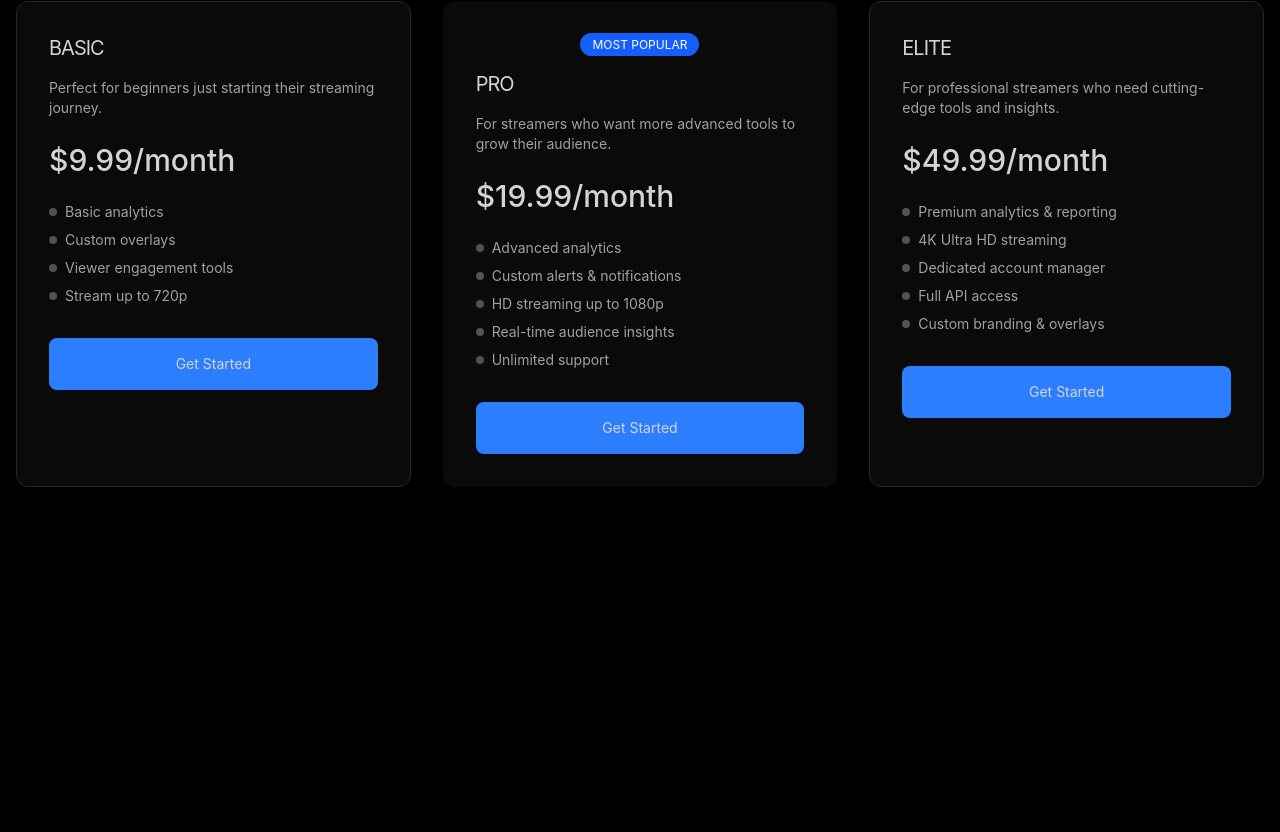
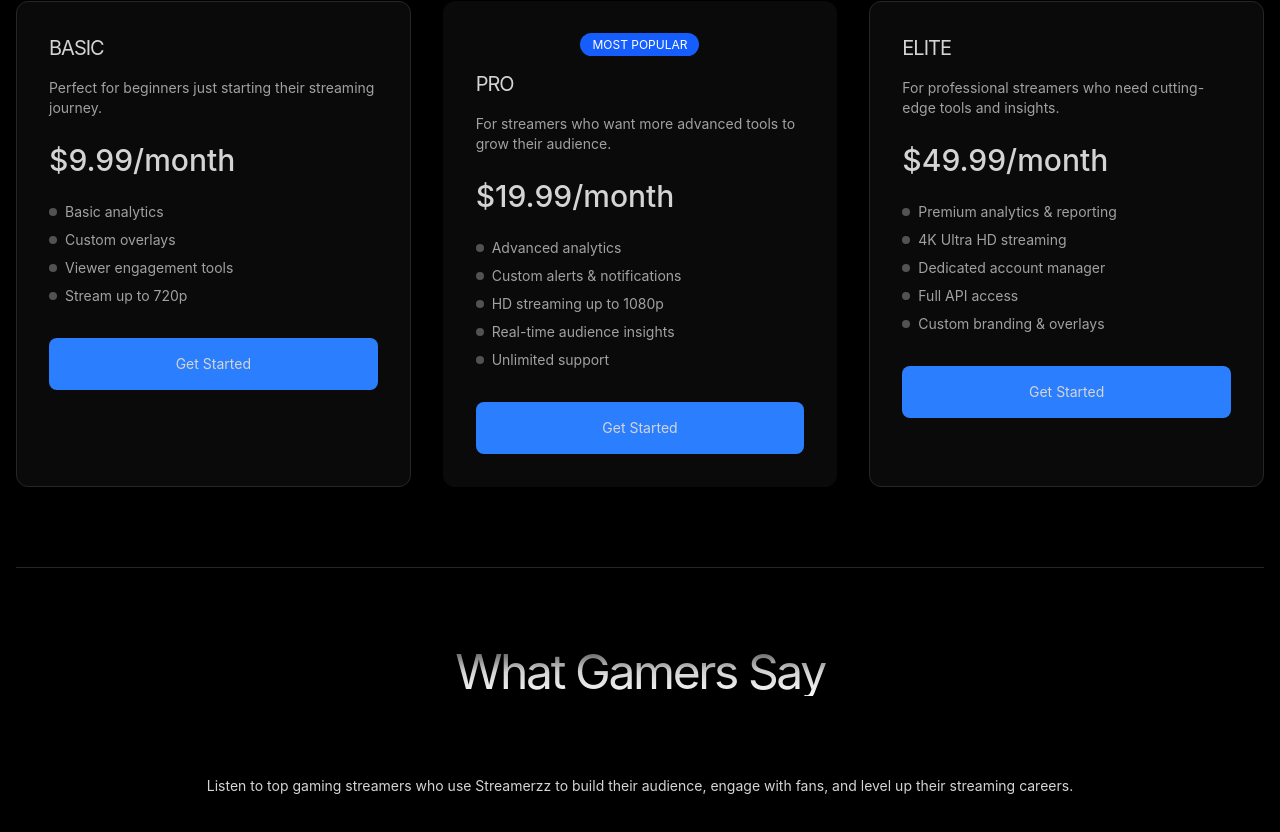
Before and after one commit to MISBAHULLL/Frontend-Area-games, a React (Vite) app: page / in a window 1280 px wide. Shown: the part 3664-4496 px from the top of the page. Before the commit the page ends 4151 px from the top, so only its background shows below. Built offline with nearby package versions, Linux system fonts and the light colour scheme.

Commit message:
menambahkan component

```diff
--- a/src/App.jsx
+++ b/src/App.jsx
@@ -3,6 +3,7 @@ import HeroSection from "./component/HeroSection";
 import HowItWorks from "./component/Works";
 import Features from "./component/Features";
 import Pricing from "./component/Pricing";
+import StreamTesti from "./component/StreamTesti";
 
 const App = () => {
   return (
@@ -12,6 +13,7 @@ const App = () => {
       <HowItWorks />
       <Features/>
       <Pricing/>
+      <StreamTesti/>
     </main>
   );
 }
--- /dev/null
+++ b/src/component/StreamTesti.jsx
@@ -0,0 +1,57 @@
+import { map } from "framer-motion/client";
+import { STREAMER_TESTIMONIALS } from "../constanst";
+import {motion} from 'framer-motion';
+
+const StreamTesti = () => {
+    const StreamTestiVariants = {
+        hidden: {opacity: 0, y: 50},
+        visible: (i) => ( {
+            opacity: 1,
+            y: 0,
+            transition: {
+                delay: i * 0.5,
+                ease: "easeOut",
+            }
+        })
+    }
+    return (
+        <section id="testimonialStream">
+            <div className="max-w-7xl mx-auto px-4 mt-20">
+                <motion.div className="text-center mb-12 border-t border-neutral-800"
+                    initial={{opacity: 0, y: 20}}
+                    animate={{opacity:1, y:0}}
+                    transition={{duration: 0.5, ease: "easeOut"}}>
+                        <h2 className="text-3xl lg:text-5xl mt-20 tracking-tighter bg-gradient-to-t from-neutral-50 via-neutral-300
+                        to-neutral-600 bg-clip-text text-transparent">
+                            {STREAMER_TESTIMONIALS.sectionTitle}
+                        </h2>
+                        <p className="mt-20">
+                            {STREAMER_TESTIMONIALS.sectionDescription}
+                        </p>
+                    </motion.div>
+
+                    <motion.div
+                    initial="hidden"
+                    whileInView="visible"
+                    variants={{
+                        visible: {
+                            transition: {
+                                staggerChildren: 0.2,
+                            }
+                        }
+                    }} className="grid grid-cols-1 md:grid-cols-3 gap-8">
+                        {STREAMER_TESTIMONIALS.reviews.map((review, index) => (
+                            <motion.div key={index}
+                            custom={index}
+                            variants={{
+                                visible: {}
+                            }}>
+
+                            </motion.div>
+                        ))}
+                    </motion.div>
+            </div>
+        </section>
+    )
+}
+export default StreamTesti;
```
